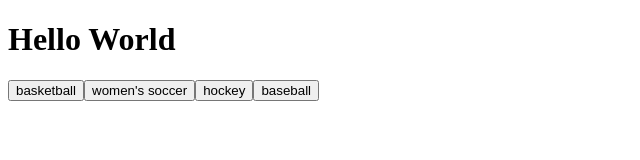
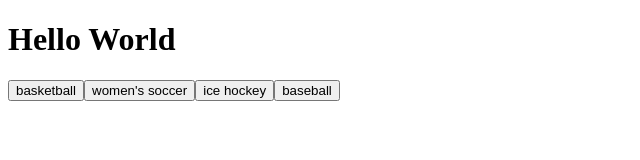
Before and after one commit to lindsive/GifTastic, a plain HTML site: page index.html in a window 1280 px wide. Both pictures are taken after a click on the button "basketball". Shown: the full height of the page, 0-640 px from the left. Drawn offline with nearby package versions, Linux system fonts and the light colour scheme; no server answers.

Commit message:
fixed CORS issue - API link was in wrong order

```diff
--- a/index.html
+++ b/index.html
@@ -21,7 +21,7 @@
     <script>
         $(document).ready(function () {
 
-            var topic = ["baseball", "hockey", "women's soccer", "basketball"];
+            var topic = ["baseball", "ice hockey", "women's soccer", "basketball"];
 
             function makeButtons() {
 
@@ -47,7 +47,7 @@
 
                 var pickSport = $(this).attr("data-sport");
 
-                var queryURL = "https://api.giphy.com/v1/gifs/search?q=" + pickSport + "&api_key=wNVgFZIC6jsB82mWi5KfFNzId4Rl3aMT&limit=10&offset=0&lang=en";
+                var queryURL = "https://api.giphy.com/v1/gifs/search?api_key=CS0yXZhzQZCp3hABfjD1zkwsE29JGnMD&q=" + pickSport + "&limit=10&offset=0&lang=en";
 
                 $.ajax({
                     url: queryURL,
```
